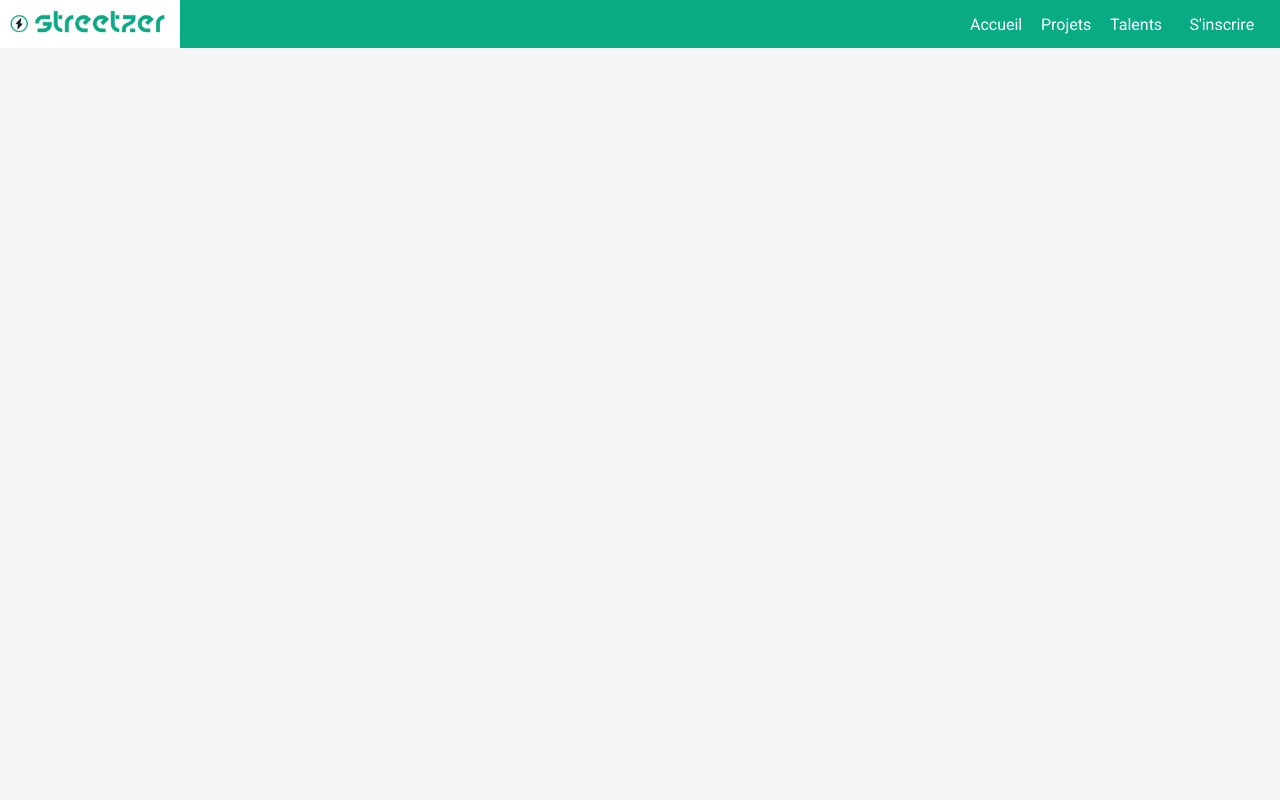
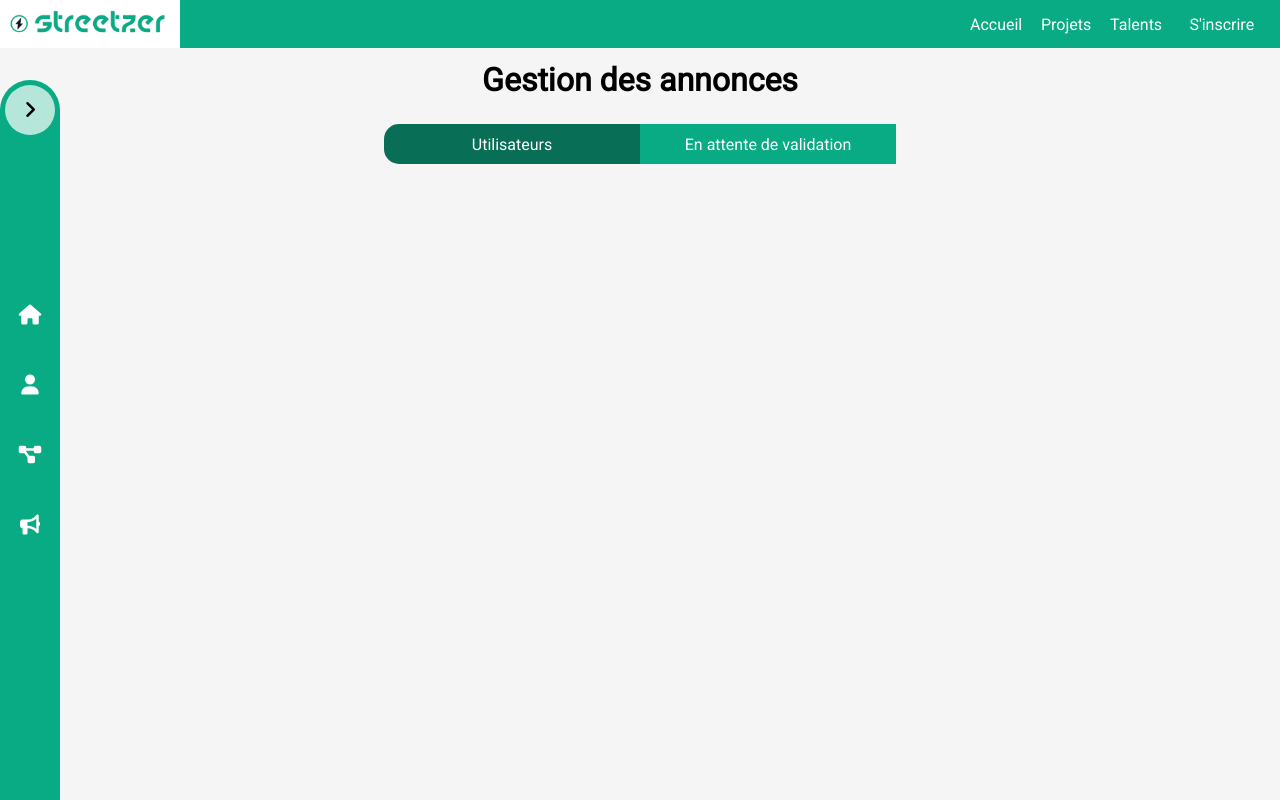
Before and after one commit to WildCodeSchool/11-21-noBugNovember-P3-street-Front, a React (Create React App) app: page /admin/annonces in a window 1280 px wide. Built offline with nearby package versions, Linux system fonts and the light colour scheme.

Commit message:
created annonce page

```diff
--- a/src/App.js
+++ b/src/App.js
@@ -1,19 +1,20 @@
-import Admin from './screens/Admin';
-import AdminAddMates from './screens/AdminAddMates';
-import AdminGestionUsers from './screens/AdminGestionUsers';
-import AdminGestionProjects from './screens/AdminGestionProjects';
-import Connexion from './screens/Connexion';
-import CreateProject from './components/CreateProject';
-import Footer from './components/Footer';
-import Form from './screens/Form.js';
-import Home from './screens/Home';
-import Navbar from './components/Navbar';
-import Project from './screens/Project';
-import ProjectDetails from './screens/ProjectDetails';
-import Users from './screens/Users';
-import UserDetail from './screens/UserDetail';
-import { Routes, Route } from 'react-router-dom';
-import './App.css';
+import Admin from "./screens/Admin";
+import AdminAddMates from "./screens/AdminAddMates";
+import AdminGestionUsers from "./screens/AdminGestionUsers";
+import AdminGestionProjects from "./screens/AdminGestionProjects";
+import Connexion from "./screens/Connexion";
+import CreateProject from "./components/CreateProject";
+import Footer from "./components/Footer";
+import Form from "./screens/Form.js";
+import Home from "./screens/Home";
+import Navbar from "./components/Navbar";
+import Project from "./screens/Project";
+import ProjectDetails from "./screens/ProjectDetails";
+import Users from "./screens/Users";
+import UserDetail from "./screens/UserDetail";
+import { Routes, Route } from "react-router-dom";
+import "./App.css";
+import AdminGestionAnnonces from "./screens/AdminGestionAnnonces";
 
 function App() {
   return (
@@ -28,6 +29,7 @@ function App() {
         <Route path="/admin" element={<Admin />} />
         <Route path="/admin/users" element={<AdminGestionUsers />} />
         <Route path="/admin/projets" element={<AdminGestionProjects />} />
+        <Route path="/admin/annonces" element={<AdminGestionAnnonces />} />
         <Route path="/admin/ajout/:id" element={<AdminAddMates />} />
         <Route path="/connexion" element={<Connexion />} />
         <Route path="/projets" element={<Project />} />
--- a/src/components/NavbarAdmin.js
+++ b/src/components/NavbarAdmin.js
@@ -1,48 +1,50 @@
-import { useState } from 'react';
-import { Link } from 'react-router-dom';
-import '../styles/NavbarAdmin.css';
+import { useState } from "react";
+import { Link } from "react-router-dom";
+import "../styles/NavbarAdmin.css";
 
 const NavbarAdmin = () => {
   const [active, setActive] = useState(false);
 
   return (
-		<div className={active ? 'navbaradmin active' : 'navbaradmin'}>
+    <div className={active ? "navbaradmin active" : "navbaradmin"}>
       <div
-				className={active ? 'nav active' : 'nav'}
+        className={active ? "nav active" : "nav"}
         onClick={() => setActive(!active)}
       >
         <i class="fa-solid fa-angle-right" />
       </div>
       <Link to="/admin">
-				<div className={active ? 'gestionhome active' : 'gestionhome'}>
+        <div className={active ? "gestionhome active" : "gestionhome"}>
           <div className="icone">
             <i class="fa-solid fa-house" />
           </div>
-					<div className={active ? 'text active' : 'text'}>Home</div>
+          <div className={active ? "text active" : "text"}>Home</div>
         </div>
       </Link>
       <Link to="/admin/users">
-				<div className={active ? 'gestionuser active' : 'gestionuser'}>
+        <div className={active ? "gestionuser active" : "gestionuser"}>
           <div className="icone">
             <i class="fa-solid fa-user" />
           </div>
-					<div className={active ? 'text active' : 'text'}>Utilisateurs</div>
+          <div className={active ? "text active" : "text"}>Utilisateurs</div>
         </div>
       </Link>
       <Link to="/admin/projets">
-				<div className={active ? 'gestionprojet active' : 'gestionprojet'}>
+        <div className={active ? "gestionprojet active" : "gestionprojet"}>
           <div className="icone">
             <i class="fa-solid fa-diagram-project" />
           </div>
-					<div className={active ? 'text active' : 'text'}>Projets</div>
+          <div className={active ? "text active" : "text"}>Projets</div>
         </div>
       </Link>
-			<div className={active ? 'gestionannonce active' : 'gestionannonce'}>
+      <Link to="/admin/annonces">
+        <div className={active ? "gestionannonce active" : "gestionannonce"}>
           <div className="icone">
             <i class="fa-solid fa-bullhorn" />
           </div>
-				<div className={active ? 'text active' : 'text'}>Annonces</div>
+          <div className={active ? "text active" : "text"}>Annonces</div>
         </div>
+      </Link>
     </div>
   );
 };
--- a/src/components/UsersInGestion.js
+++ b/src/components/UsersInGestion.js
@@ -13,6 +13,7 @@ const UsersInGestion = ({
   setBlockedUsers,
 }) => {
   const [viewMore, setViewMore] = useState(false);
+
   const userStatus = () => {
     if (user.available === 1) {
       return "Disponible";
--- /dev/null
+++ b/src/screens/AdminGestionAnnonces.js
@@ -0,0 +1,43 @@
+import { useEffect, useState } from "react";
+import NavbarAdmin from "../components/NavbarAdmin";
+import "../styles/AdminGestionAnnonces.css";
+
+const AdminGestionAnnonces = () => {
+  const [isFilter, setIsFilter] = useState(false); //c'est filtré ou bien ?
+
+  const handleFilterFalse = () => {
+    setIsFilter(false);
+    // setSearchTerm(undefined);
+  };
+
+  const handleFilterTrue = () => {
+    setIsFilter(true);
+    // setSearchTerm(undefined);
+  };
+  return (
+    <div className="gestionUsersContainer">
+      <div className="adminnavbar">
+        <NavbarAdmin />
+      </div>
+      <div className="adminTitle">
+        <h1>Gestion des annonces</h1>
+      </div>
+      <div className="filtreGestionUsers">
+        <div
+          className={isFilter ? "isvalidatedUser" : "isvalidatedUser activ"}
+          onClick={handleFilterFalse}
+        >
+          Utilisateurs
+        </div>
+        <div
+          className={isFilter ? "isUser activ" : "isUser"}
+          onClick={handleFilterTrue}
+        >
+          En attente de validation
+        </div>
+      </div>
+    </div>
+  );
+};
+
+export default AdminGestionAnnonces;
```
Also changed, not shown: src/styles/AdminGestionAnnonces.css (added). Lines whose indentation alone changed are shown as unchanged.
